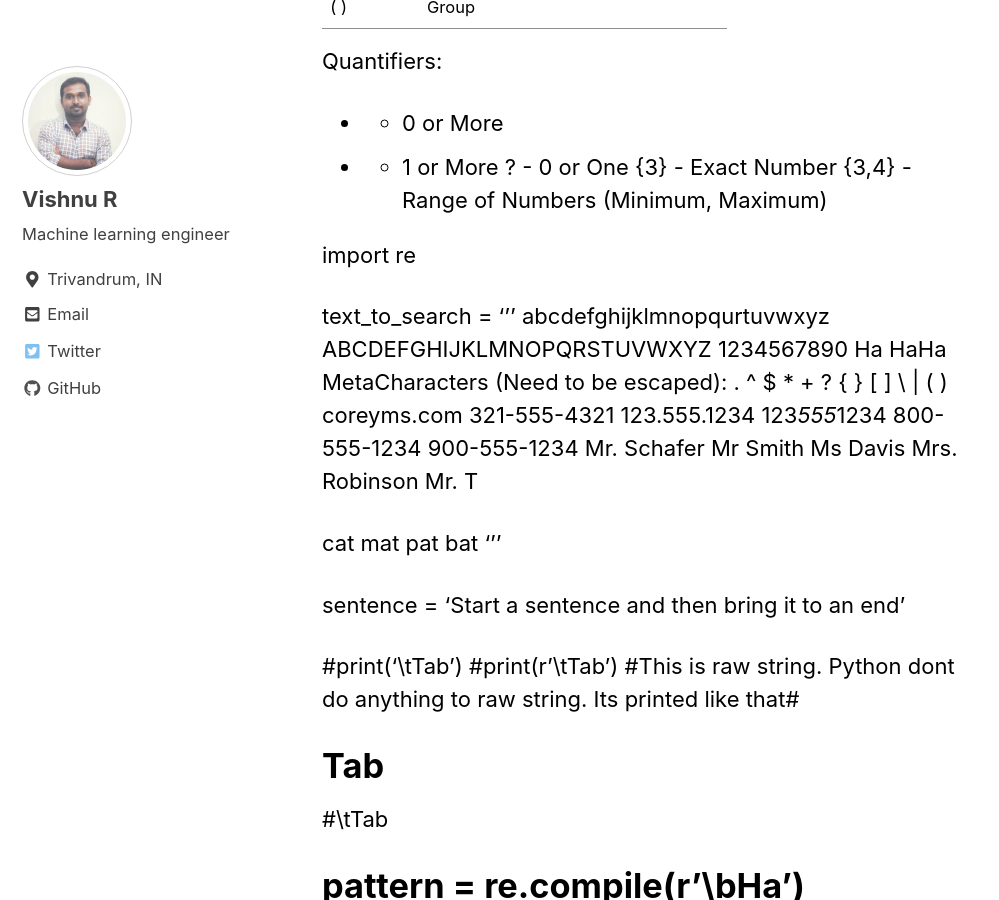
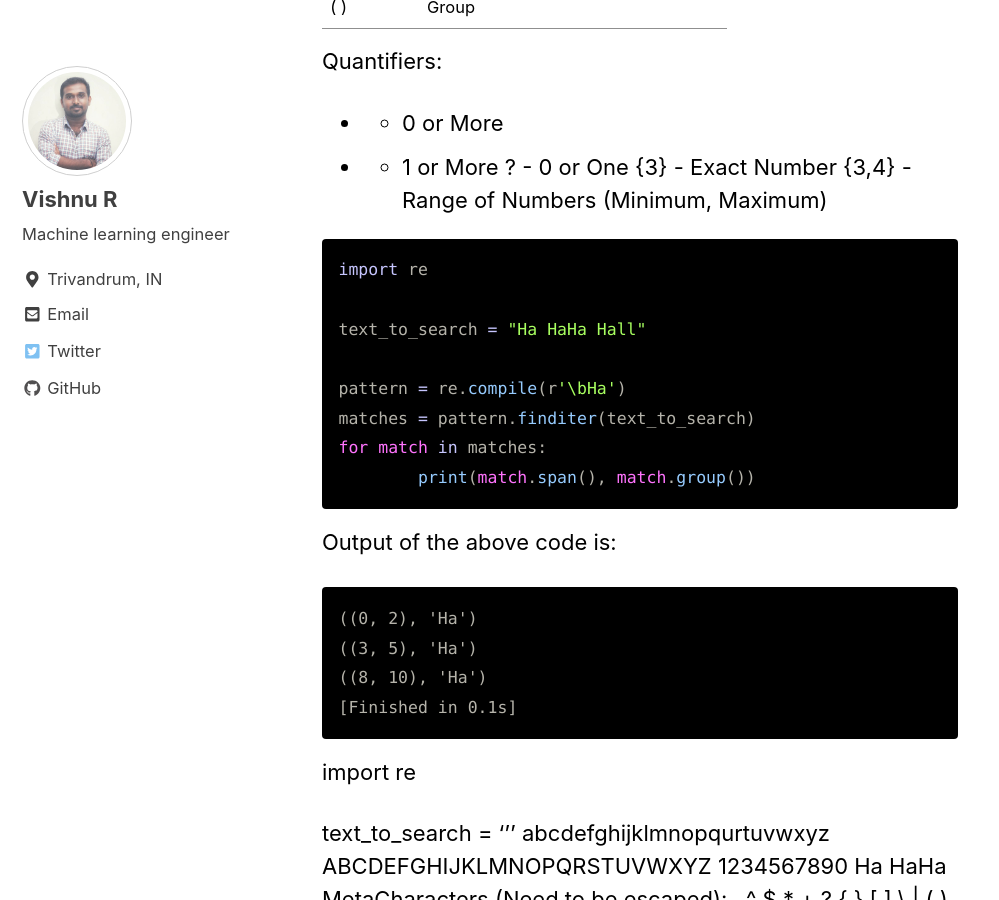
Before and after one commit to vishnurapps/vishnurapps.github.io, a Jekyll site: the page built from _posts/2019-01-14-Regular-Expressions-in-python.md, in a window 1280 px wide and 900 px high, scrolled down 1071 px. Shown: the whole window, without its empty margins (0-999 px from the left). Built offline with Jekyll 4.4.1, drawn with Linux system fonts in a browser that asks for light colours; cached includes are drawn as plain includes; nearby versions of some CDN libraries.

Commit message:
Update 2019-01-14-Regular-Expressions-in-python.md

````diff
--- a/_posts/2019-01-14-Regular-Expressions-in-python.md
+++ b/_posts/2019-01-14-Regular-Expressions-in-python.md
@@ -34,6 +34,25 @@ Quantifiers:
 ?       - 0 or One
 {3}     - Exact Number
 {3,4}   - Range of Numbers (Minimum, Maximum)
+
+```python
+import re
+
+text_to_search = "Ha HaHa Hall"
+
+pattern = re.compile(r'\bHa')
+matches = pattern.finditer(text_to_search)
+for match in matches:
+	print(match.span(), match.group())
+```
+Output of the above code is:
+
+```
+((0, 2), 'Ha')
+((3, 5), 'Ha')
+((8, 10), 'Ha')
+[Finished in 0.1s]
+```
 
 import re
 
````
